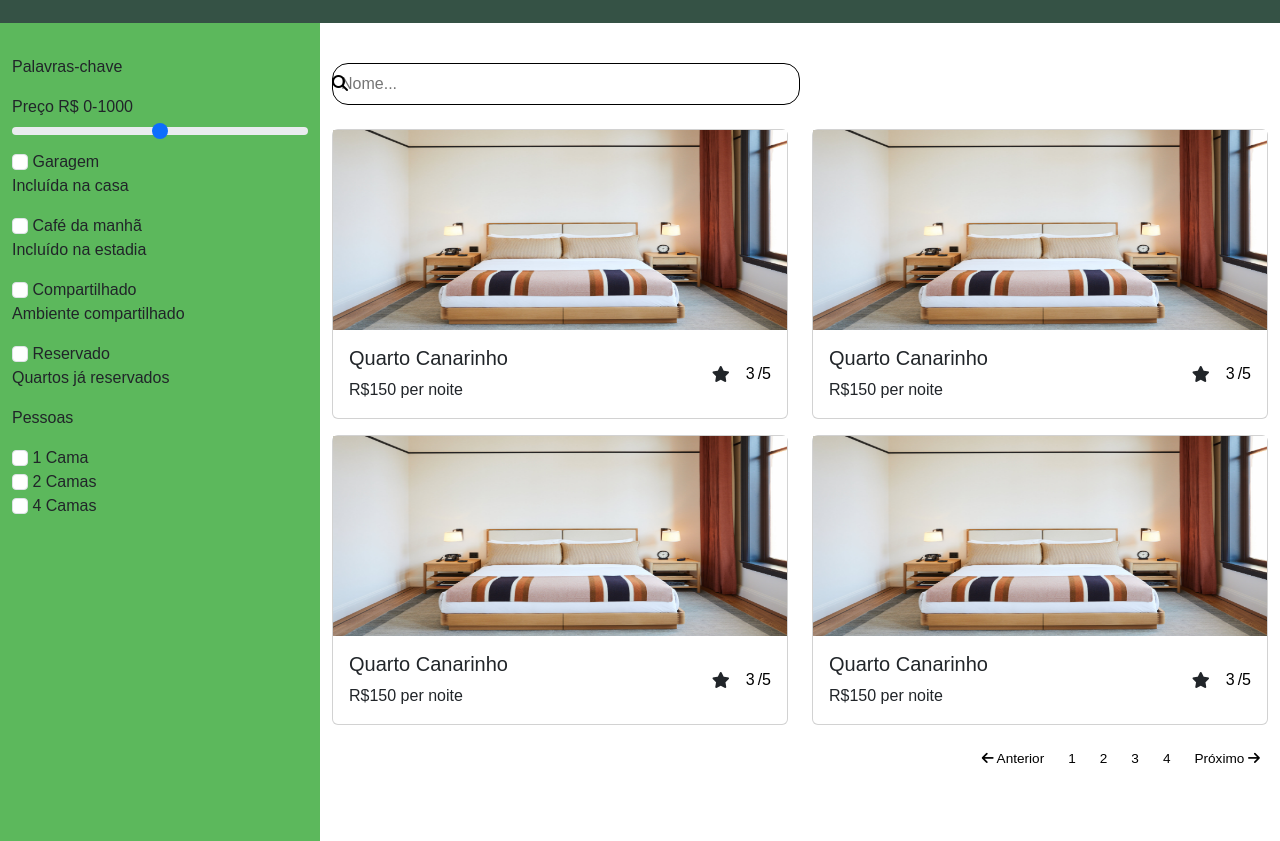
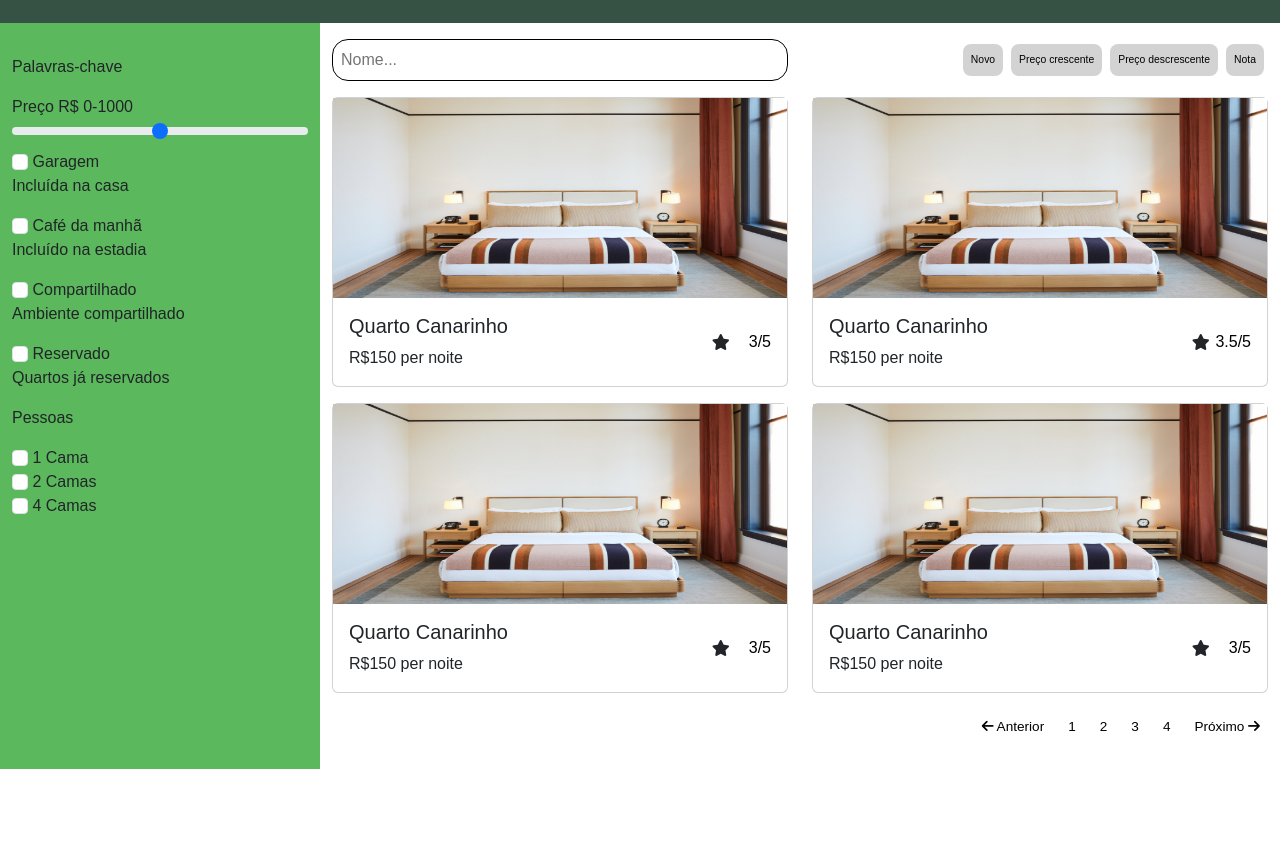
Before and after one commit to saintplis/HostRoom, a plain HTML site: page frontend/rooms/index.html in a window 1280 px wide. Shown: the part 65-906 px from the top of the page. After the commit the page ends 834 px from the top, so only its background shows below. Drawn offline with nearby package versions, Linux system fonts and the light colour scheme.

Commit message:
js-room-page

```diff
--- a/frontend/rooms/index.html
+++ b/frontend/rooms/index.html
@@ -16,6 +16,18 @@
         $(function(){
             $("#headercontent").load("../headerfooter/header.html");
         })
+        function changePop(button){
+            const atr = button.getAttribute("data-input-id");
+            const inp = document.getElementById(atr);
+
+            if(inp.style.color == "white"){
+                inp.style.background="lightgray";
+                inp.style.color="black";
+            } else{
+                inp.style.background="black";
+                inp.style.color="white";
+            }
+        }
     </script>
     <div id="headercontent"></div>
     <main class="container-fluid">
@@ -70,10 +82,16 @@
                 </div>
             </div>
             <div class="col-md-9">
-                <div class="mb-4">
-                    <div class="search">
+                <div class="row" id="search">
+                    <div class="col-md-6">
                         <input type="text" class="search-input" placeholder="Nome...">
                         <button class="search-button"><i class="fa-solid fa-magnifying-glass"></i></button>
+                    </div>
+                    <div class="col-md-6" id="pop-ups">
+                        <button class="pop-up" id="new" data-input-id="new" onclick="changePop(this)">Novo</button>
+                        <button class="pop-up" id="price-up" data-input-id="price-up" onclick="changePop(this)">Preço crescente</button>
+                        <button class="pop-up" id="price-down" data-input-id="price-down" onclick="changePop(this)">Preço descrescente</button>
+                        <button class="pop-up" id="note" data-input-id="note" onclick="changePop(this)">Nota</button>
                     </div>
                 </div>
                 <div class="row">
@@ -102,7 +120,7 @@
                                 </div>
                                 <div class="rating">
                                     <i class="fa-solid fa-star"></i>
-                                    <p><input value="3" disabled>/5</p>
+                                    <p><input value="3.5" disabled>/5</p>
                                 </div>
                             </div>
                         </div>
--- a/frontend/rooms/style.css
+++ b/frontend/rooms/style.css
@@ -17,9 +17,6 @@ header {
 .col-md-3{
   padding: 5vh;
   background-color: #5cb85c;
-}
-.col-md-9{
-  padding: 5vh;
 }
 .col-md-6{
   margin-bottom: 2vh;
@@ -47,15 +44,11 @@ header {
   color: black;
   border-style: none;
   background-color: transparent;
-  width: 1.5vh;
-  margin-left: 2vh;
+  width: 3.5vh;
+  text-align: right;
 }
-.search{
-  position: relative;
-  display: flex;
-  align-items: center;
-  margin: 1vh 0;
-  width: 50%;
+#search{
+  padding-top: 3vh;
 }
 .search-input{
   border-radius: 2vh;
@@ -68,10 +61,11 @@ header {
   font-size: 1.5vh;
 }
 .search-button{
-  width: 3%;
+  position: absolute;
+  right: 4px;
+  top: 4px;
   background-color: transparent;
   border-style: none;
-  position: absolute;
 }
 .search-button:hover{
   color: #5cb85c;
@@ -98,3 +92,21 @@ header {
 .pages button:active{
   background-color: black;
 }
+#pop-ups{
+  align-items: center;
+  justify-content: right;
+  display: flex;
+}
+#pop-ups button{
+  border-style: none;
+  background-color: lightgray;
+  border-radius: 1vh;
+  color: black;
+  padding: 1vh;
+  font-size: 1.3vh;
+  margin: 0 0.5vh;
+}
+#pop-ups button:hover{
+  background-color: #5cb85c;
+  color: white;
+}
```
